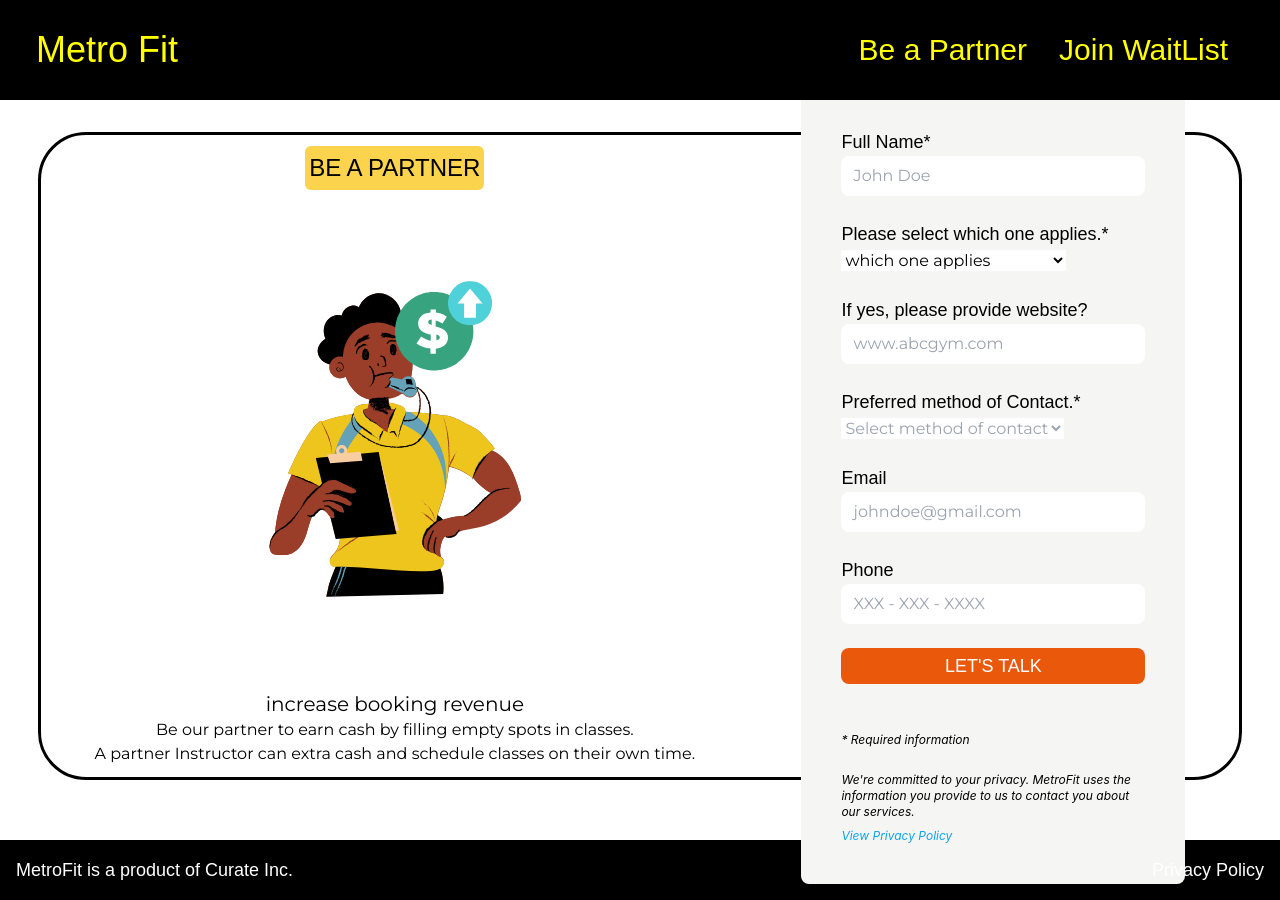
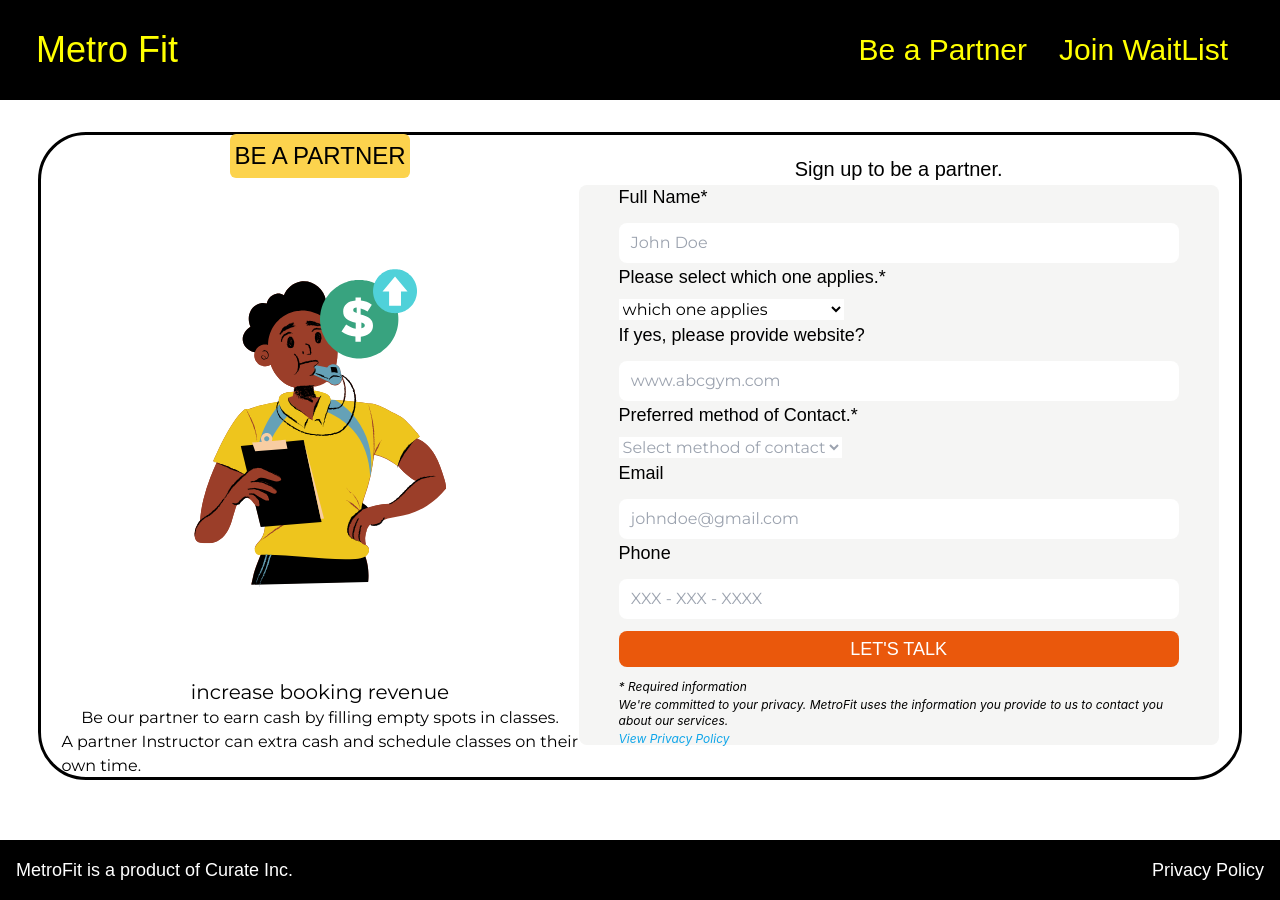
Before and after one commit to sweetmangoes/landing-page, a Next.js app in the folder metrofit-landing/: page /partner in a window 1280 px wide. Built offline with nearby package versions, Linux system fonts and the light colour scheme; a web font is replaced by a local one.

Commit message:
fix some scaling on partner page

```diff
--- a/metrofit-landing/components/PartnerForm.js
+++ b/metrofit-landing/components/PartnerForm.js
@@ -49,12 +49,12 @@ export default function PartnerForm() {
   }
 
   return (
-    <div className="bg-stone-100 text-black flex flex-col w-96 p-10 rounded-lg">
+    <div className="bg-stone-100 text-black flex flex-col justify-center sm:w-[20rem] md:w-[25rem] lg:w-[30rem] xl:w-[40rem] p-10 rounded-lg h-[93%]">
       <form className='border-solid' onSubmit={handleSubmit}>
         <div className='flex flex-col'>
           <label
             htmlFor="full name"
-              className='font-monomaniac text-lg'
+            className='font-monomaniac text-lg mb-3'
           >
             Full Name*
           </label>
@@ -64,19 +64,19 @@ export default function PartnerForm() {
             value={fullName}
             onChange={e => setFullName(e.target.value)}
             placeholder=' John Doe'
-            className='bg-white font-montserrat p-2 rounded-lg'/>
+            className='bg-white font-montserrat p-2 rounded-lg' />
         </div>
-          <br/>
         <div>
           <label htmlFor="type" className='font-monomaniac text-lg'>
             Please select which one applies.*
           </label>
+          <br />
           <select
             value={type}
             onChange={e => setType(e.target.value)}
             required
             id="type"
-                className='bg-white font-montserrat '
+            className='bg-white font-montserrat mt-2'
           >
             <option selected value=''> which one applies</option>
             <option value="Email">Gym/fitness studio owner</option>
@@ -84,9 +84,8 @@ export default function PartnerForm() {
             <option value="Both">Both</option>
           </select>
         </div>
-            <br/>
         <div className='flex flex-col'>
-            <label className='font-monomaniac text-lg'>
+          <label className='font-monomaniac text-lg mb-3'>
             If yes, please provide website?
           </label>
           <input
@@ -97,17 +96,17 @@ export default function PartnerForm() {
             className='bg-white font-montserrat p-2 rounded-lg'
           />
         </div>
-          <br/>
         <div>
           <label htmlFor="contact" className='font-monomaniac text-lg'>
             Preferred method of Contact.*
           </label>
+          <br />
           <select
             value={contact}
             onChange={e => setContact(e.target.value)}
             required
             id="contact"
-                className='bg-white font-montserrat text-gray-400'
+            className='bg-white font-montserrat text-gray-400 mt-2'
           >
             <option selected value=''> Select method of contact</option>
             <option value="Email">Email</option>
@@ -115,9 +114,8 @@ export default function PartnerForm() {
             <option value="Both">Both</option>
           </select>
         </div>
-          <br/>
         <div className='flex flex-col'>
-            <label className='font-monomaniac text-lg'>
+          <label className='font-monomaniac text-lg mb-3'>
             Email
           </label>
           <input
@@ -128,9 +126,8 @@ export default function PartnerForm() {
             className='bg-white font-montserrat p-2 rounded-lg'
           />
         </div>
-          <br/>
         <div className='flex flex-col'>
-            <label className='font-monomaniac text-lg'>
+          <label className='font-monomaniac text-lg mb-3'>
             Phone
           </label>
           <input
@@ -142,22 +139,17 @@ export default function PartnerForm() {
             pattern="[0-9]{3}-[0-9]{3}-[0-9]{4}"
           />
         </div>
-          <br/>
-          <button className='bg-orange-600 rounded-lg w-full hover:bg-orange-300 hover:text-black font-monomaniac text-white p-1 text-lg'>
+        <button className='bg-orange-600 rounded-lg w-full hover:bg-orange-300 hover:text-black font-monomaniac text-white p-1 text-lg my-3'>
           LET'S TALK
         </button>
-          <br/>
-          { alert !== 'hidden' &&
+        {alert !== 'hidden' &&
           <div class="bg-blue-100 border-t border-b border-blue-500 text-blue-700 px-4 py-3" role="alert">
             <p class="font-monomaniac">Thanks for submitting!</p>
             <p class="text-sm font-montserrat"> Please allow us couple of business days to send email confirmation. We will reach out to discuss more on our services.</p>
           </div>
         }
-          <br />
-          <div className='text-xs italic flex flex-col space-y-2'>
-            <br/>
+        <div className='text-xs italic flex flex-col space-y-0.5'>
           <p> * Required information</p>
-            <br />
           <p>
             We're committed to your privacy. MetroFit uses the information you provide to us to contact you about our services.
           </p>
--- a/metrofit-landing/pages/partner/index.js
+++ b/metrofit-landing/pages/partner/index.js
@@ -1,14 +1,14 @@
 import PartnerForm from "../../components/PartnerForm"
 
-export default function Partner(){
-  return(
+export default function Partner() {
+  return (
     <div>
-      <br/>
-      <br/>
-      <br/>
-      <br/>
+      <br />
+      <br />
+      <br />
+      <br />
       <div className="bg-white w-full flex flex-row items-center justify-evenly lg:h-[90vh]">
-        <div className="border-[3px] rounded-[3rem] border-black h-[90%] w-[94%] flex justify-around">
+        <div className="border-[3px] rounded-[3rem] border-black h-[90%] w-[94%] flex justify-around p-5">
           <div className="flex flex-col items-center justify-center">
             <h1 className="text-black font-monomaniac bg-amber-300 rounded-md text-[1.5rem] p-1">
               BE A PARTNER
@@ -24,15 +24,15 @@ export default function Partner(){
               A partner Instructor can extra cash and schedule classes on their own time.
             </p>
           </div>
-          <div className="flex flex-col justify-center">
-            <h1 className="text-black font-monomaniac text-xl text-center text-[2.5rem] pb-8">
+          <div className="flex flex-col ">
+            <h1 className="text-black font-monomaniac text-xl text-center text-[2.5rem] h-[5%]">
               Sign up to be a partner.
             </h1>
-            <PartnerForm/>
+            <PartnerForm />
           </div>
         </div>
       </div>
-      <br/>
+      <br />
     </div>
   )
 }
```
Lines whose indentation alone changed are shown as unchanged.
